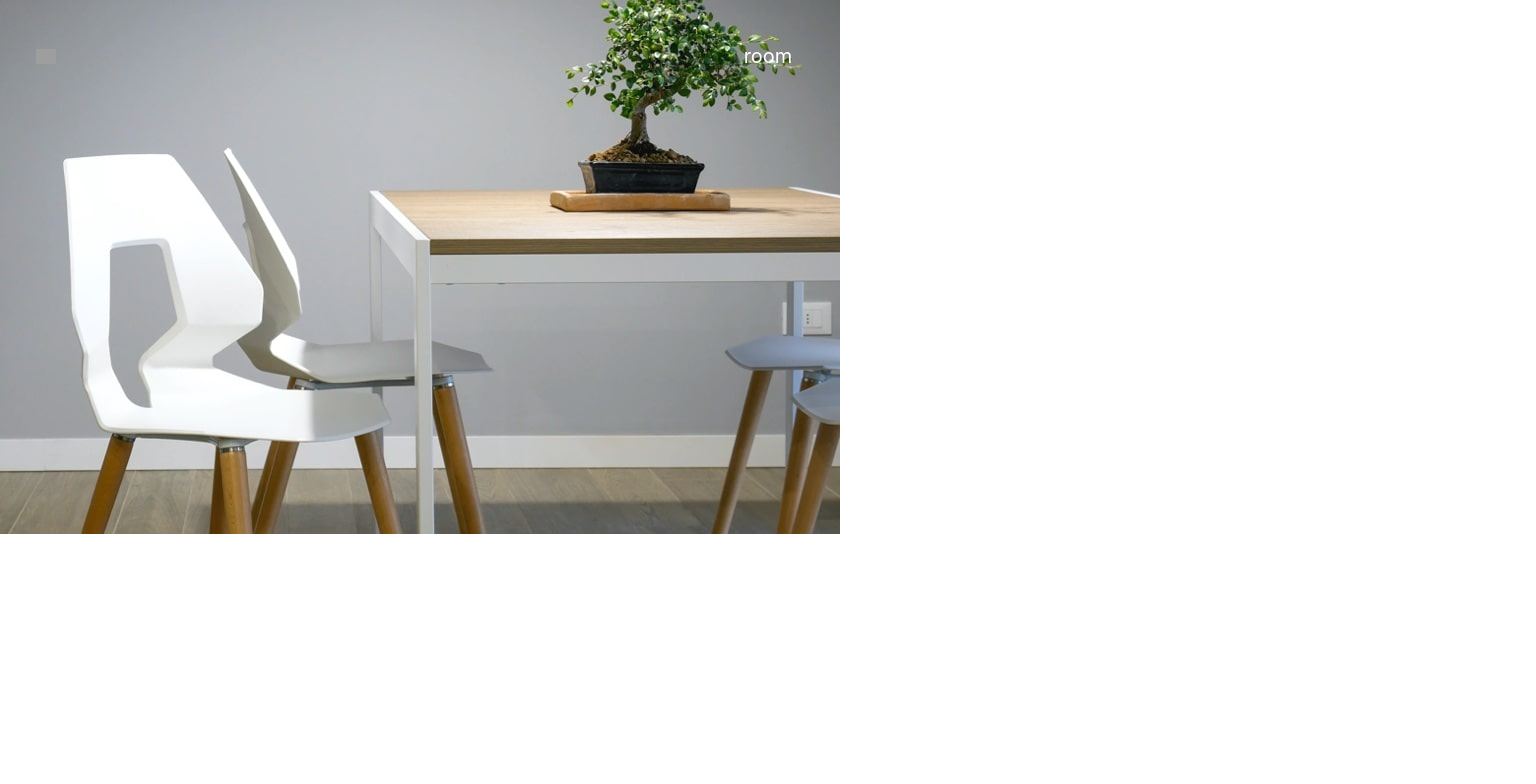
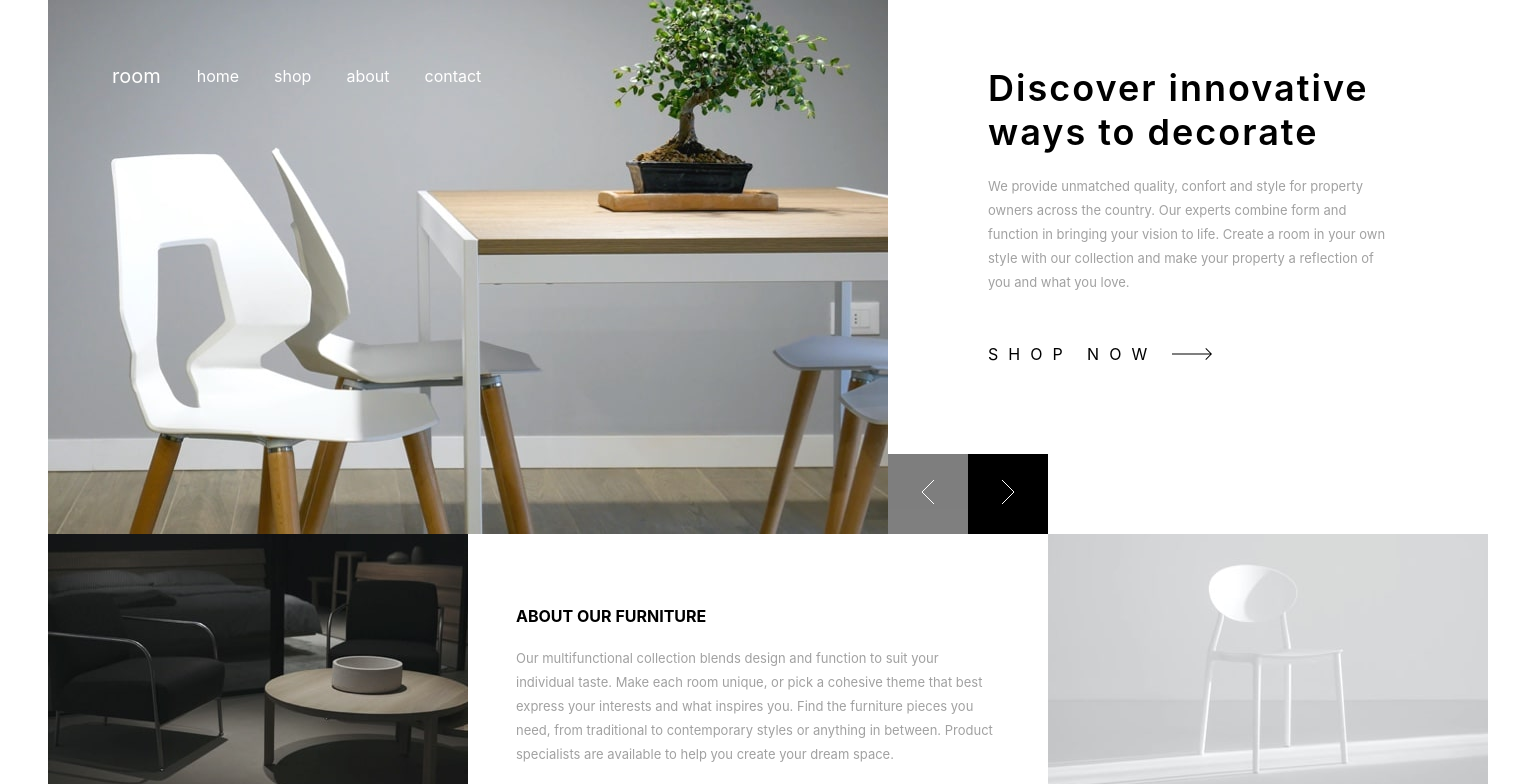
Before and after one commit to sariodesign/sariodesign.github.io, a Svelte app in the folder room-homepage/app/: page / in a window 1536 px wide. Shown: the top 784 px of the page. Built offline with nearby package versions, Linux system fonts and the light colour scheme; grey boxes are pictures that could not be loaded.

Commit message:
Updated room-homepage

```diff
--- a/room-homepage/app/src/App.svelte
+++ b/room-homepage/app/src/App.svelte
@@ -1,4 +1,5 @@
 <script>
+	import { onMount } from 'svelte';
 	import Navigation from './components/Navigation.svelte';
 	import HeroSlider from './components/HeroSlider.svelte';
 	import Content from './components/Content.svelte';
@@ -16,20 +17,47 @@
 		altName: 'About light image'
 	}
 
+	onMount(() => {
+		if(window.matchMedia("(max-width: 767px)").matches){
+
+			let target = document.querySelector("#target-nav");
+			let nav = document.querySelector("nav");
+			let callback = (entries) => {
+				entries.forEach((entry) => {
+					console.log('Entry: ', entry)
+					if(entry.isIntersecting){
+						nav.classList.add('is-fixed');
+					} else {
+						nav.classList.remove('is-fixed');
+					}
+				});
+			};
+
+			let observer = new IntersectionObserver(callback);
+
+			observer.observe(target);
+		}
+	})
+
 </script>
 
-<div>
+<svelte:head>
+	<title>Frontend Mentor | Room homepage</title>
+</svelte:head>
+
+<div class="container">
 	<Navigation/>
 	<div class="hero-container">
 		<HeroSlider/>
 	</div>
-	<Content>
+	<Content classes="content first-content">
 		<h1 slot="title">Discover innovative ways to decorate</h1>
 		<p slot="text">We provide unmatched quality, confort and style for property owners across the country. Our experts combine form and function in bringing your vision to life. Create a room in your own style with our collection and make your property a reflection of you and what you love.</p>
+		<a slot="link" href="/">Shop Now <svg width="40" height="12" xmlns="http://www.w3.org/2000/svg"><path d="M34.05 0l5.481 5.527h.008v.008L40 6l-.461.465v.063l-.062-.001L34.049 12l-.662-.668 4.765-4.805H0v-1h38.206l-4.82-4.86L34.05 0z" fill="#000" fill-rule="nonzero"/></svg></a>
 	</Content>
 	<Image {...darkImage}/>
-	<Content>
-		<h2 slot="title">About our furniture</h2>
+	<Content classes="content second-content">
+		<h2 id="target-nav" slot="title">About our furniture</h2>
 		<p slot="text">Our multifunctional collection blends design and function to suit your individual taste. Make each room unique, or pick a cohesive theme that best express your interests and what inspires you. Find the furniture pieces you need, from traditional to contemporary styles or anything in between. Product specialists are available to help you create your dream space.</p>
 	</Content>
 	<Image {...lightImage}/>
@@ -42,9 +70,9 @@
 			background-color: rgba(0,0,0,0);
 			overflow: hidden;
 			content: '';
-			height: 100%;
+			height: 100vh;
 			left: 0;
-			position: absolute;
+			position: fixed;
 			top: 0;
 			transition: all .25s ease-in-out;
 			width: 100%;
@@ -65,12 +93,27 @@
 		overflow: hidden;
 
 		&:after {
-			background-color: rgba(0,0,0,.55);
+			background-color: rgba(0,0,0,.75);
 			visibility: visible;
 		}
 	}
 
-	.hero-container{
+	.container {
+		@media (min-width: 1440px) {
+			display: grid;
+			grid-template-columns: 420px 420px 100px 60px 440px;
+			grid-template-rows: 534px auto;
+			max-width: 1440px;
+			margin: 0 auto;
+			position: relative;
+		}
+	}
+
+	.hero-container {
 		position: relative;
+
+		@media (min-width: 1440px) {
+			grid-column: 1 / 3
+    }
 	}
 </style>
--- a/room-homepage/app/src/components/Content.svelte
+++ b/room-homepage/app/src/components/Content.svelte
@@ -1,11 +1,36 @@
-<div class="content">
+<script>
+  export let classes;
+</script>
+
+<div class={classes}>
   <slot name="title"></slot>
   <slot name="text"></slot>
+  <slot name="link"></slot>
 </div>
 
 <style lang="scss">
   .content {
+    box-sizing: border-box;
     padding: 60px 30px;
+
+    @media (min-width: 1440px) {
+      width: 400px
+    }
+
+    &.first-content {
+      @media (min-width: 1440px) {
+        grid-column: 4 / 6;
+        padding: 66px 0 0;
+      }
+    }
+
+    &.second-content {
+      @media (min-width: 1440px) {
+        grid-column: 2 / 5;
+        padding: 72px 48px 0;
+        width: 100%
+      }
+    }
   }
 
   :global(h1,h2,h3, p) {
@@ -16,6 +41,11 @@
     font-size: 32px;
     font-weight: 600;
     margin: 0 0 20px;
+
+    @media(min-width: 1440px) {
+      font-size: 36px;
+      letter-spacing: 0.125rem;
+    }
   }
 
   :global(h2) {
@@ -28,7 +58,32 @@
     color: var(--dark-gray);
     font-size: 12px;
     line-height: 20px;
+
+    @media(min-width: 1440px) {
+      font-size: 13px;
+      line-height: 24px;
+    }
+    & + :global(a) {
+      margin-top: 50px;
+    }
+
   }
 
+  :global(a) {
+    color: #000;
+    display: block;
+    letter-spacing: 10px;
+    text-transform: uppercase;
+    transition: all .25s ease-in-out;
+
+    &:visited {
+      color: #000;
+    }
+
+    &:hover {
+      opacity: .7;
+      text-decoration: none;
+    }
+  }
 
 </style>
--- a/room-homepage/app/src/components/HeroSlider.svelte
+++ b/room-homepage/app/src/components/HeroSlider.svelte
@@ -109,8 +109,20 @@
 </div>
 
 <style lang="scss">
+
+    .hero-container {
+        @media (min-width: 1440px){
+            grid-column: 1 / 3;
+        }
+    }
+
     .hero {
         overflow: hidden;
+
+        @media (min-width: 1440px){
+            grid-column: 1 / 3;
+            height: 100%;
+        }
     }
 
     .hero-slider {
@@ -129,6 +141,7 @@
 
         :global(img) {
             vertical-align: bottom;
+            width: 100%;
         }
     }
     .hero-arrows {
@@ -136,16 +149,34 @@
         display: flex;
         position: absolute;
         right: 0;
+
+        @media (min-width: 1440px) {
+            right: -160px
+        }
     }
     .arrow-btn {
         border: 0;
+        border-radius: 0;
         background-color: #000;
         height: 80px;
         margin: 0;
+        transition: all .25s ease-in-out;
         width: 80px;
+
+        @media (min-width: 1440px) {
+            cursor: pointer;
+        }
+
+        &:hover {
+            opacity: .75;
+        }
 
         &:global(.is-disable) {
             opacity: .5;
+
+            @media (min-width: 1440px) {
+                cursor: not-allowed;
+            }
         }
 
         svg {
--- a/room-homepage/app/src/components/Navigation.svelte
+++ b/room-homepage/app/src/components/Navigation.svelte
@@ -26,7 +26,9 @@
         <button class="btn-menu btn-close" data-action="close" on:click={showHideMenu}></button>
         <ul class="menu">
             {#each menuItems as item}
-		        <li>{item}</li>
+		        <li>
+                    <a href="#">{item}</a>
+                </li>
 	        {/each}
         </ul>
     </div>
@@ -50,6 +52,10 @@
         &.btn-close {
             background-image: url('../static/img/icon-close.svg');
         }
+
+        @media (min-width: 1440px) {
+            display: none;
+        }
     }
 	nav {
         box-sizing: border-box;
@@ -57,8 +63,21 @@
         padding: 40px 30px;
         position: fixed;
         top: 0;
+        transition: background .25s ease-in-out;
         width: 100%;
         z-index: 3;
+
+        &:global(.is-fixed) {
+            background-color: rgba(0,0,0,.75);
+        }
+
+        @media (min-width: 1440px) {
+            display: flex;
+            left: 0;
+            padding: 64px 0 0 64px;
+            position: absolute;
+            top: 0;
+        }
     }
     .logo {
         color: #fff;
@@ -67,13 +86,22 @@
         left: 50%;
         top: 50%;
         transform: translate(-50%, -50%);
+
+        @media (min-width: 1440px) {
+            left: auto;
+            margin-right: 36px;
+            position: relative;
+            top: auto;
+            transform: none;
+        }
+
     }
     .menu-container {
         background-color: #fff;
         box-sizing: border-box;
         display: flex;
         justify-content: space-between;
-        padding: 40px 30px;
+        padding: 40px 20px;
         position: absolute;
         top: 0;
         left: 0;
@@ -84,6 +112,17 @@
         &:global(.is-open) {
             transform: translateY(0);
         }
+
+        @media (min-width: 375px) {
+            padding: 40px 30px
+        }
+
+        @media (min-width: 1440px) {
+            background-color: transparent;
+            padding: 0;
+            position: relative;
+            transform: none;
+        }
     }
     .menu {
         align-items: center;
@@ -92,5 +131,42 @@
         list-style: none;
         margin: 0;
         padding: 0;
+
+        @media (min-width: 1440px) {
+            gap: 35px;
+        }
+
+        a {
+            letter-spacing: normal;
+            position: relative;
+            text-decoration: none;
+            text-transform: lowercase;
+            @media (min-width: 1440px) {
+                color: #fff;
+
+                &:hover {
+                    opacity: 1;
+
+                    &::after {
+                        opacity: 1;
+                    }
+                }
+
+                &:after {
+                    background-color: #fff;
+                    content: '';
+                    display: block;
+                    left: 50%;
+                    height: 2px;
+                    position: absolute;
+                    top: calc(100% + 12px);
+                    transform: translateX(-50%);
+                    transition: opacity .25s ease-in-out;
+                    opacity: 0;
+                    width: 16px;
+                }
+            }
+        }
+
     }
 </style>
```
